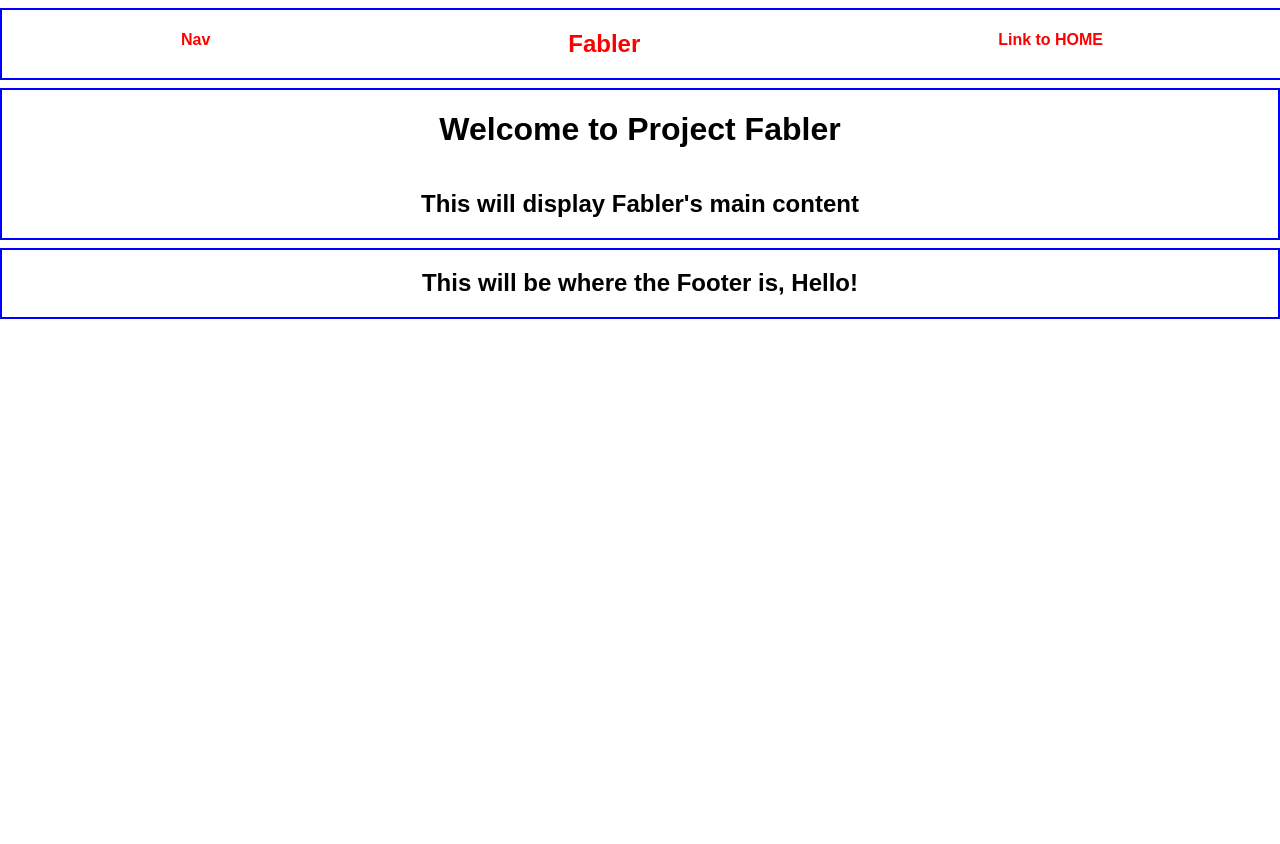
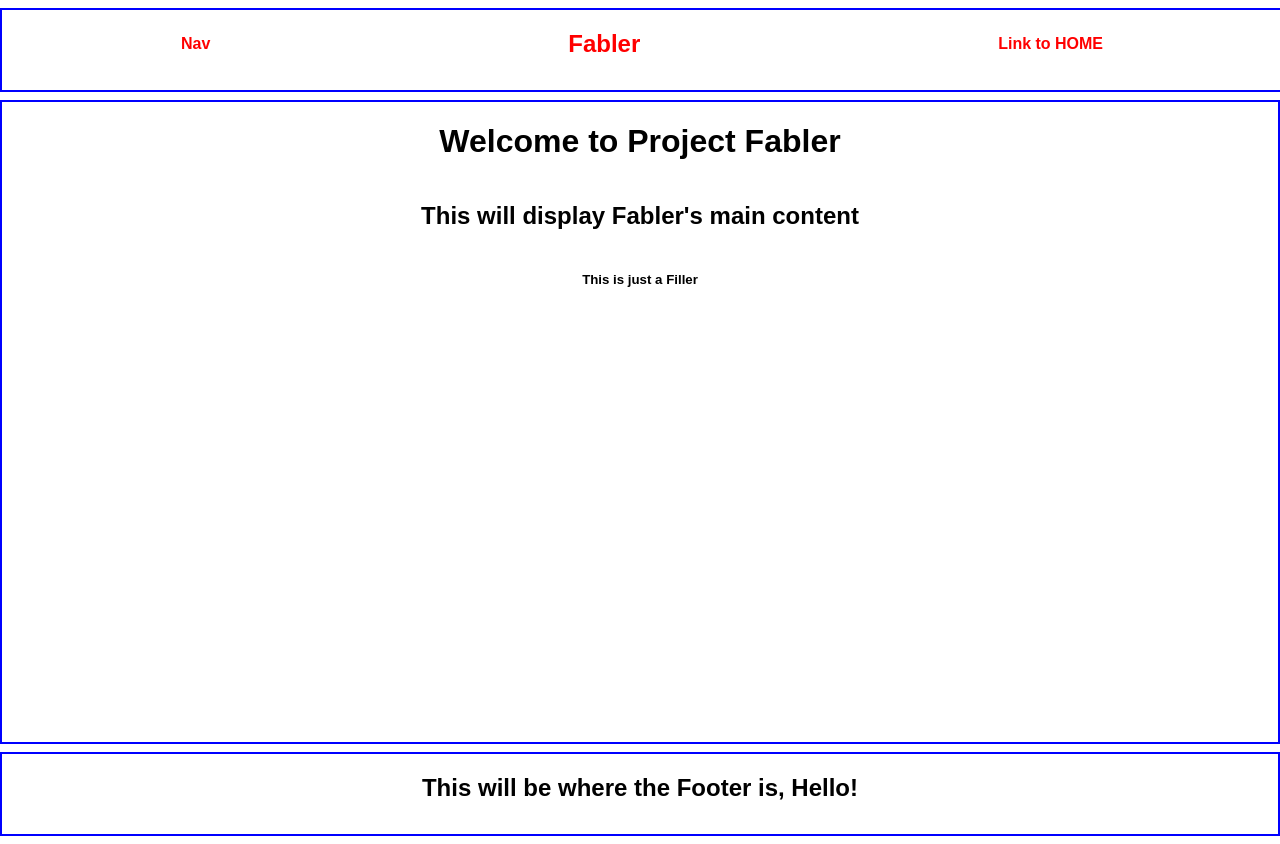
Before and after one commit to LeGa14/project-fabler, a React (Create React App) app in the folder client/: page / in a window 1280 px wide. Before the commit the page ends 800 px from the top, so only its background shows below. Built offline with nearby package versions, Linux system fonts and the light colour scheme.

Commit message:
filler components made and the story-sow-n-index made

```diff
--- a/client/src/App.js
+++ b/client/src/App.js
@@ -6,23 +6,33 @@ import NavBar from './components/NavBar'
 import Footer from './components/Footer'
 import AppContent from './components/AppContent/AppContent'
 
-const Top3 = styled.div`
+const AppStyle = styled.div`
 .top3 {
   display: flex;
   flex-direction: column;
   border: 2px solid blue;
   margin: 1vh auto;
 }
+
+.AppContent {
+  height: 80vh;
+}
+.NavBar {
+  height: 10vh;
+}
+.Footer {
+  height: 10vh;
+}
 `
 
 class App extends Component {
   render() {
     return (
-        <Top3 className="App">
+        <AppStyle className="App">
           <NavBar />
           <AppContent />
           <Footer />
-        </Top3>
+        </AppStyle>
     );
   }
 }
--- a/client/src/components/AppContent/AppContent.js
+++ b/client/src/components/AppContent/AppContent.js
@@ -2,18 +2,25 @@ import React, { Component } from 'react';
 import { BrowserRouter as Router, Switch, Route } from 'react-router-dom'
 import styled from 'styled-components'
 
-const AppStyle = styled.div`
-.NavBar
-`
+import Filler from '../Stories/Filler'
+import NonFiller from '../Stories/NonFiller'
+import StoryIndex from '../Stories/StoryIndex'
+
 
 class AppContent extends Component {
     render() {
         return (
             <Router>
-            <div className="top3 AppContent">
-                <h1>Welcome to Project Fabler</h1>
-                <h2>This will display Fabler's main content</h2>
-            </div>
+                <div className="top3 AppContent">
+                    <h1>Welcome to Project Fabler</h1>
+                    <h2>This will display Fabler's main content</h2>
+                    <Route exact path='/' component={Filler} />
+                    <Route exact path='/stories/:story_id' component={StoryIndex} />
+                    <Route exact path='/stories/:story_id/posts/new' component={NonFiller} />
+                    <Route exact path='/stories/:story_id/posts/:post_id/edit' component={NonFiller} />
+                    <Route exact path='/stories/:story_id/posts/:post_id' component={NonFiller} />
+
+                </div>
             </Router>
         );
     }
--- a/client/src/components/Footer.js
+++ b/client/src/components/Footer.js
@@ -1,11 +1,27 @@
 import React, { Component } from 'react';
+import styled from 'styled-components'
+
+const FooterStyle = styled.div`
+.Footer {
+    width: 100vw;
+    color: green;
+}
+.FooterContent {
+    display: flex;
+    flex-direction: row;
+    justify-content: space-around;
+    align-items: center;
+}
+`
 
 class Footer extends Component {
     render() {
         return (
-            <div className="top3 Footer">
-                <h2>This will be where the Footer is, Hello!</h2>
-            </div>
+            <FooterStyle className="top3 Footer">
+                <div className="FooterContent">
+                    <h2>This will be where the Footer is, Hello!</h2>
+                </div>
+            </FooterStyle>
         );
     }
 }
--- a/client/src/components/NavBar.js
+++ b/client/src/components/NavBar.js
@@ -10,6 +10,7 @@ const NavBarStyle = styled.div`
     display: flex;
     flex-direction: row;
     justify-content: space-around;
+    align-items: center;
 }
 `
 
--- /dev/null
+++ b/client/src/components/Stories/Filler.js
@@ -0,0 +1,13 @@
+import React, { Component } from 'react';
+
+class Filler extends Component {
+    render() {
+        return (
+            <div>
+                <h5>This is just a Filler</h5>
+            </div>
+        );
+    }
+}
+
+export default Filler;
--- /dev/null
+++ b/client/src/components/Stories/NonFiller.js
@@ -0,0 +1,13 @@
+import React, { Component } from 'react';
+
+class NonFiller extends Component {
+    render() {
+        return (
+            <div>
+                <h5>This is a NON- FILLER</h5>
+            </div>
+        );
+    }
+}
+
+export default NonFiller;
--- /dev/null
+++ b/client/src/components/Stories/StoryIndex.js
@@ -0,0 +1,43 @@
+import React, { Component } from 'react';
+import { Link } from 'react-router-dom'
+
+import StoryShow from './StoryShow'
+
+class StoryIndex extends Component {
+
+    state = {
+        stories: []
+    }
+
+    componentDidMount() {
+        this.fetchStories()
+    }
+
+    fetchCities = () => {
+        axios.get('/api/stories').then((res) => {
+            console.log(res.data)
+            this.setState({ stories: res.data })
+        })
+    }
+
+    render() {
+
+        <h3>Stories Home</h3>
+        const storyList = this.state.stories.map((story) => {
+            return (
+                <div>
+                    <Link to={`/stories/${story.id}`}>
+                        <Image src={story.img_url} />
+                    </Link>
+                    <Link to={`/stories/${story.id}`}>
+                        <Card.Header>{story.name}</Card.Header>
+                    </Link>
+                    <Icon name='comment' />
+                    <Link to={`/stories/${story.id}/`}>View Comments</Link>
+                </div>
+            )
+        })
+    }
+}
+
+export default StoryIndex;
--- /dev/null
+++ b/client/src/components/Stories/StoryShow.js
@@ -0,0 +1,13 @@
+import React, { Component } from 'react';
+
+class StoryShow extends Component {
+    render() {
+        return (
+            <div>
+                <h1>something</h1>
+            </div>
+        );
+    }
+}
+
+export default StoryShow;
```
